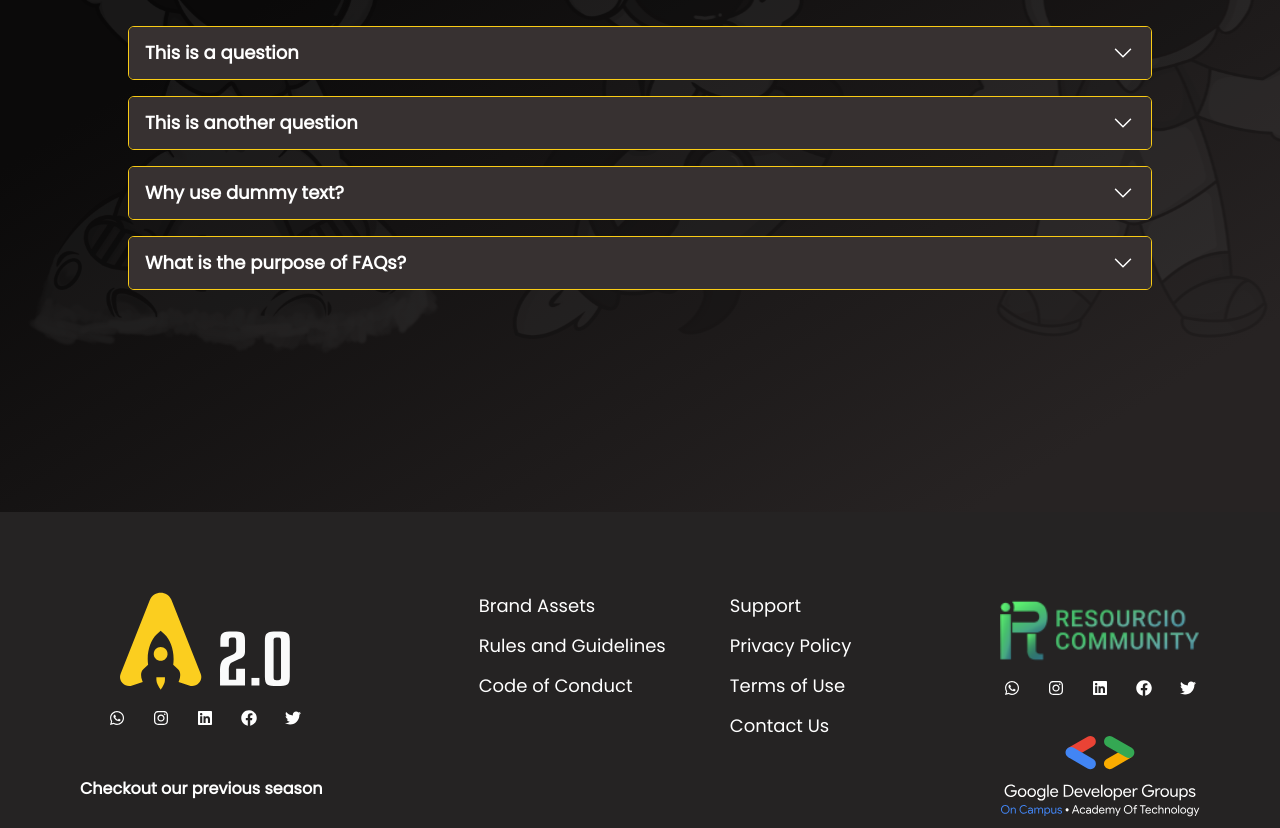
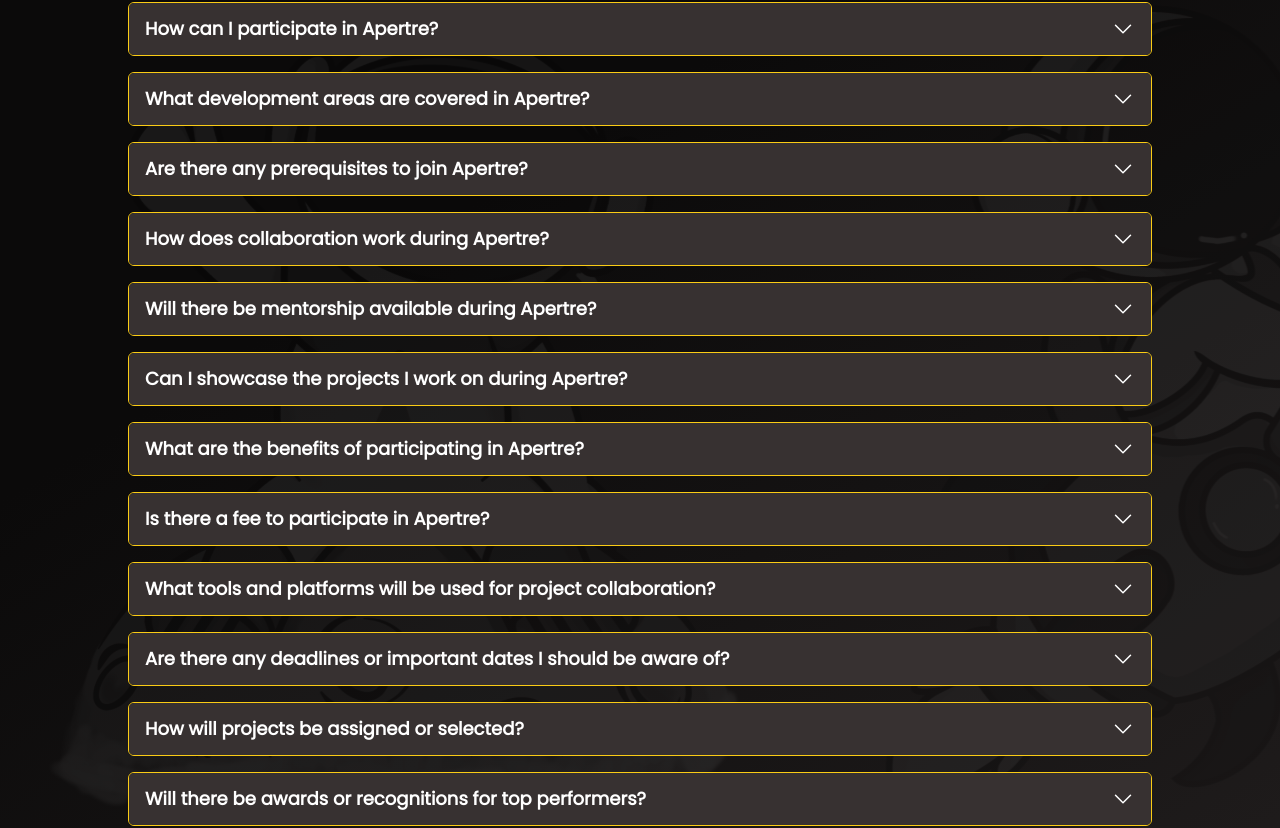
Before and after one commit to Resourcio2022/apertre2.0-frontend, a Next.js app: page / in a window 1280 px wide. Shown: the part 3124-3952 px from the top of the page. Built offline with nearby package versions, Linux system fonts and the light colour scheme; no server answers.

Commit message:
Linked all Socials w/t footter and FAQ

```diff
--- a/src/constants/faq-constant.ts
+++ b/src/constants/faq-constant.ts
@@ -1,7 +1,3 @@
-
-
-
-
 interface FAQItem {
   question: string;
   answer: string;
@@ -9,22 +5,77 @@ interface FAQItem {
 
 export const faqData: FAQItem[] = [
   {
-    question: "This is a question",
+    question: "What is Apertre, and who organizes it?",
     answer:
-      "This is just a dummy text that has been inserted as a placeholder for future content. While it may seem insignificant at first glance, the use of dummy text is a common practice in the design and publishing industry, as it allows designers and developers to visualize the layout and overall aesthetic of a project without being distracted by the actual content.",
+      "Apertre 2.0 is a 30-day-long open-source event organized by Resourcio Community and GDG on Campus AOT. It provides a platform for participants to enhance their development skills through collaboration on real-world projects.",
   },
   {
-    question: "This is another question",
-    answer: "This answer provides information about another commonly asked question.",
+    question: "How can I participate in Apertre?",
+    answer: "To participate in Apertre, you can visit the official event website and follow the registration process. Keep an eye out for announcements from Resourcio Community and GDG on Campus AOT for registration details.",
   },
   {
-    question: "Why use dummy text?",
+    question: "What development areas are covered in Apertre?",
     answer:
-      "Dummy text helps designers and developers focus on visual and functional elements without being distracted by the content.",
+      "Apertre covers a wide range of development areas, allowing participants to choose from various domains such as web development, mobile app development, machine learning, and more.",
   },
   {
-    question: "What is the purpose of FAQs?",
+    question: "Are there any prerequisites to join Apertre?",
     answer:
-      "FAQs provide quick answers to common questions, improving user experience by reducing confusion.",
+      "Apertre is open to participants of all skill levels. Whether you are a beginner or an experienced developer, you are welcome to join. However, certain projects may have specific skill requirements, so participants should review project details before choosing.",
   },
+  {
+    question: "How does collaboration work during Apertre?",
+    answer:
+      "Participants will have the opportunity to collaborate with others on real-world projects. The event fosters a collaborative environment where participants can join teams, share ideas, and work together to achieve project goals.",
+  },
+  {
+    question: "Will there be mentorship available during Apertre?",
+    answer:
+      "Yes, Apertre provides participants with mentorship and guidance from experienced developers. Mentors will be available to assist participants, answer questions, and provide valuable insights throughout the event.",
+  },
+  {
+    question: "Can I showcase the projects I work on during Apertre?",
+    answer:
+      "Absolutely! Apertre encourages participants to showcase their projects. There may be opportunities for project presentations or demos, allowing participants to share their work with the community and potentially gain recognition for their contributions.",
+  },
+  {
+    question: "What are the benefits of participating in Apertre?",
+    answer:
+      "Participants can enhance their technical skills, work on real-world projects, network with other developers, and gain experience in collaboration. Additionally, there may be opportunities for participants to receive certificates, awards, or recognition for outstanding contributions.",
+  },
+  {
+    question: "Is there a fee to participate in Apertre?",
+    answer:
+      "Apertre is typically free to join, making it accessible to a wide range of participants. However, always check the official event website for the latest details on registration fees or requirements.",
+  },
+  {
+    question: "What tools and platforms will be used for project collaboration?",
+    answer:
+      "Apertre use popular collaboration tools like GitHub for version control, Discord for communication, and other online platforms to organize and manage projects. Details about tools will be shared with participants during the event.",
+  },
+  {
+    question: "Are there any deadlines or important dates I should be aware of?",
+    answer:
+      "Yes, Apertre has specific dates for registration, project submission, and presentations. Keep an eye on the official announcements or the event website for a detailed schedule and make sure to stay on track.",
+  },
+  {
+    question: "How will projects be assigned or selected?",
+    answer:
+      "Participants will be given a list of available projects in different domains. Depending on the event structure, participants might be able to choose projects that align with their interests and skill levels or be assigned to projects based on preferences.",
+  },
+  {
+    question: "Will there be awards or recognitions for top performers?",
+    answer:
+      "Yes, there will be awards and recognition for participants who show outstanding performance, innovation, or teamwork during Apertre. The specifics of awards or recognitions will be shared as the event progresses.",
+  },
+  {
+    question: "Can I participate solo or do I need to join a team?",
+    answer:
+      "While Apertre emphasizes collaboration, participants may have the option to work solo on certain projects if preferred. Check with event guidelines for specific requirements on team formation.",
+  },
+  {
+    question: "What should I do if I face technical issues during the event?",
+    answer:
+      "Apertre provides support channels where participants can report technical issues, and mentors or event coordinators will be available to assist.",
+  }
 ];
--- a/src/constants/footer-contsant.ts
+++ b/src/constants/footer-contsant.ts
@@ -4,14 +4,14 @@ interface FooterLink {
   }
 
   export const footerLinks: FooterLink[] = [
-    { title: "Brand Assets", href: "" },
-    { title: "Rules and Guidelines", href: "" },
-    { title: "Code of Conduct", href: "" },
+    { title: "Brand Assets", href: "https://elfin-dibble-09e.notion.site/Apertre-2-0-Hacker-Guide-b15b805a5d864785b0a9b85fbc652192?pvs=25#787741930e354cbc9c99268cbe4117a1" },
+    { title: "Rules and Guidelines", href: "https://elfin-dibble-09e.notion.site/Apertre-2-0-Hacker-Guide-b15b805a5d864785b0a9b85fbc652192?pvs=25#667c8ce108c546e7ac21cb34d85a89f2" },
+    { title: "Code of Conduct", href: "https://elfin-dibble-09e.notion.site/Apertre-2-0-Hacker-Guide-b15b805a5d864785b0a9b85fbc652192?pvs=25#27bc38f1a6c944649d972f3a00ff19c4" },
   ];
 
   export const supportLinks: FooterLink[] = [
-    { title: "Support", href: "" },
-    { title: "Privacy Policy", href: "" },
-    { title: "Terms of Use", href: "" },
-    { title: "Contact Us", href: "" },
+    { title: "Support", href: "https://elfin-dibble-09e.notion.site/Apertre-2-0-Hacker-Guide-b15b805a5d864785b0a9b85fbc652192" },
+    { title: "Privacy Policy", href: "https://elfin-dibble-09e.notion.site/Apertre-2-0-Hacker-Guide-b15b805a5d864785b0a9b85fbc652192" },
+    { title: "Terms of Use", href: "https://elfin-dibble-09e.notion.site/Apertre-2-0-Hacker-Guide-b15b805a5d864785b0a9b85fbc652192" },
+    { title: "Contact Us", href: "https://elfin-dibble-09e.notion.site/Apertre-2-0-Hacker-Guide-b15b805a5d864785b0a9b85fbc652192" },
   ];
```
